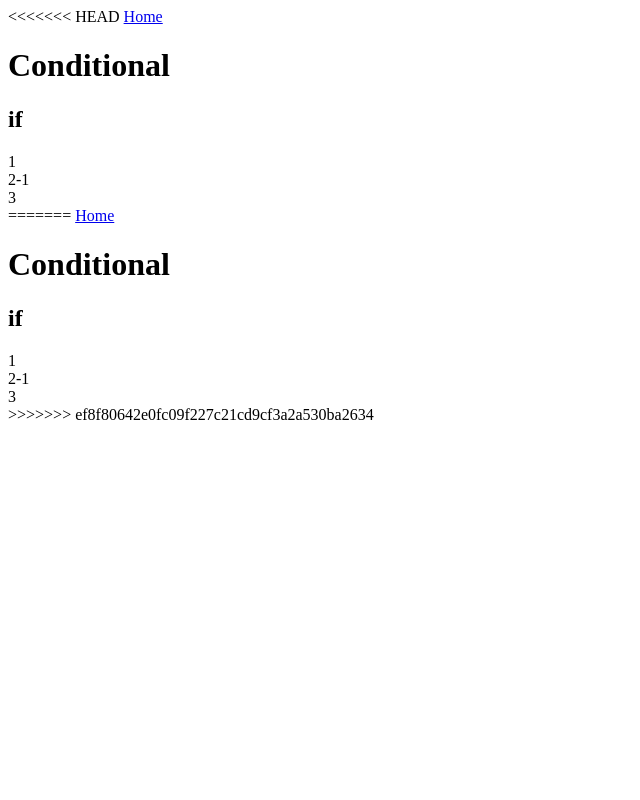
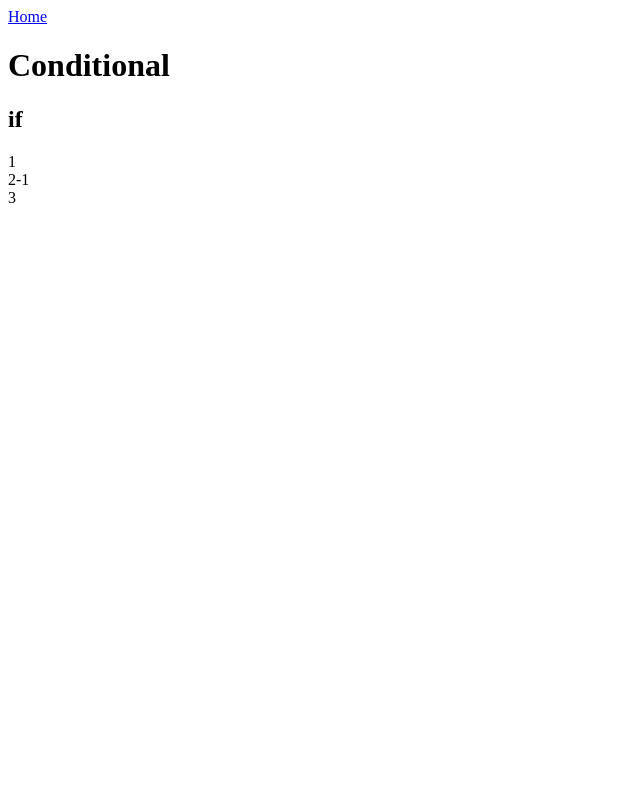
Before and after one commit to iamkhj18/PHP_study, a PHP site: page /conditional.php in a window 1280 px wide. Shown: the whole page, without its empty margins (0-640 px from the left). Run offline with PHP 8.4, Linux system fonts and the light colour scheme.

Commit message:
Update conditional.php

```diff
--- a/conditional.php
+++ b/conditional.php
@@ -1,4 +1,3 @@
-<<<<<<< HEAD
 <!DOCTYPE html>
 <html lang="ko">
 <head>
@@ -21,28 +20,4 @@
         echo '3<br>';
     ?>
 </body>
-=======
-<!DOCTYPE html>
-<html lang="ko">
-<head>
-    <meta charset="UTF-8">
-    <meta http-equiv="X-UA-Compatible" content="IE=edge">
-    <meta name="viewport" content="width=device-width, initial-scale=1.0">
-    <title>Document</title>
-</head>
-<body>
-    <a href="index.html">Home</a>
-    <h1>Conditional</h1>
-    <h2>if</h2>
-    <?php
-        echo '1<br>';
-        if(true) {
-            echo '2-1<br>';
-        }else{
-            echo '2-2<br>';
-        }
-        echo '3<br>';
-    ?>
-</body>
->>>>>>> ef8f80642e0fc09f227c21cd9cf3a2a530ba2634
 </html>
```
